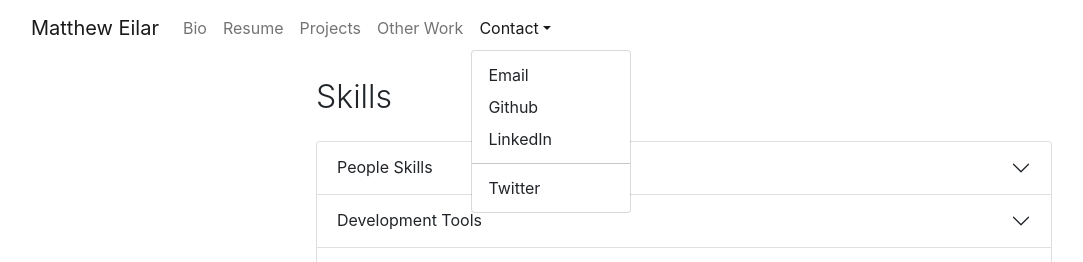
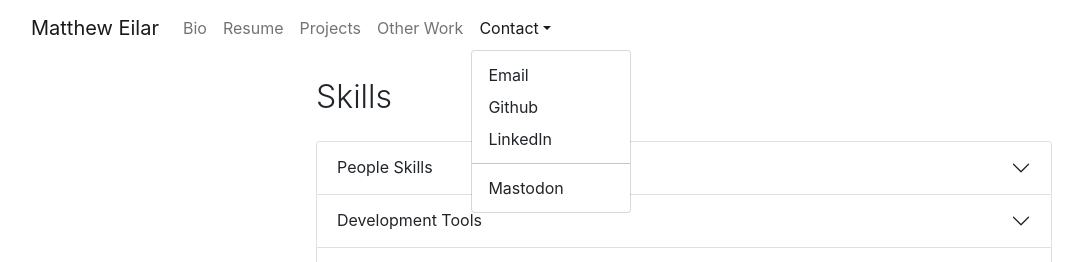
Before and after one commit to meilar/homepage, a React (Create React App) app: page /#/resume in a window 1280 px wide. Both pictures are taken after a click on the button "Contact". Shown: the top 262 px of the page, without its empty margins (51-1134 px from the left). Built offline with nearby package versions, Linux system fonts and the light colour scheme.

Commit message:
Update social to mastodon link

```diff
--- a/src/components/TopNav.jsx
+++ b/src/components/TopNav.jsx
@@ -19,7 +19,7 @@ const TopNav = () => {
               <NavDropdown.Item href="https://www.github.com/meilar/">Github</NavDropdown.Item>
               <NavDropdown.Item href="https://www.linkedin.com/in/matthew-eilar/">LinkedIn</NavDropdown.Item>
               <NavDropdown.Divider />
-              <NavDropdown.Item href="https://twitter.com/MtthwKrl">Twitter</NavDropdown.Item>
+              <NavDropdown.Item href="https://hachyderm.io/@Mtthwkrl?rel=me">Mastodon</NavDropdown.Item>
             </NavDropdown>
           </Nav>
         </Navbar.Collapse>
```
